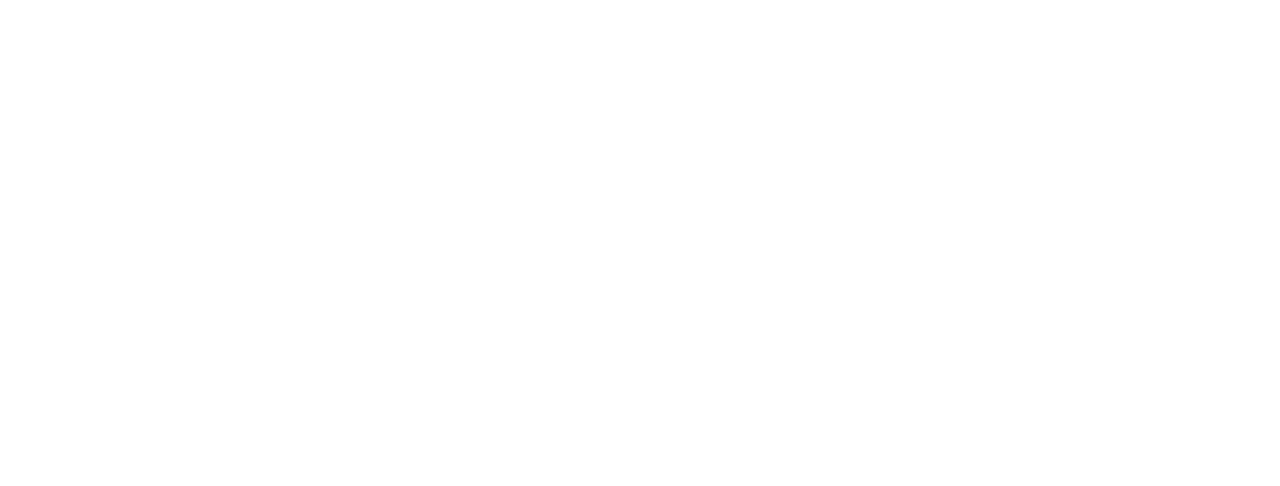
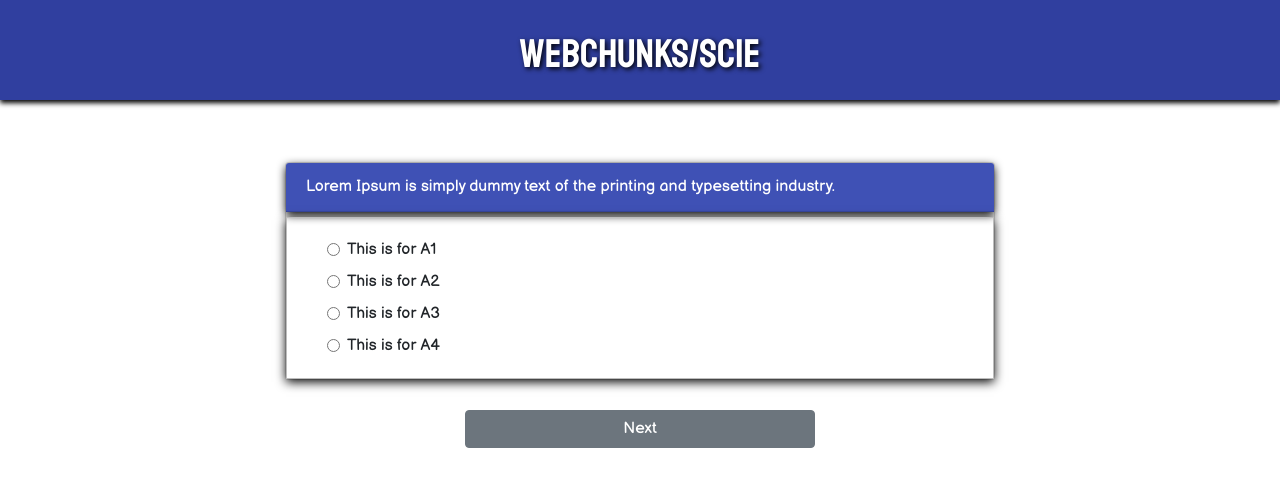
Before and after one commit to sahilbutola08/webchunks, a website: page quiz.html in a window 1280 px wide. Drawn offline with nearby package versions, Linux system fonts and the light colour scheme.

Commit message:
Some tweaks and created quiz template

```diff
--- a/quiz.html
+++ b/quiz.html
@@ -0,0 +1,66 @@
+<!DOCTYPE html>
+<html>
+<head>
+	<title>Quiz</title>
+	<meta charset="utf-8">
+	<meta content="width=device-width,initial-zoom=1" name="viewport">
+	<link rel="stylesheet" type="text/css" href="style.css">
+	<link rel="stylesheet" type="text/css" href="node_modules/bootstrap/dist/css/bootstrap.min.css">
+</head>
+<body>
+<!--header-->
+	<header class="jumbotron" style="background: #303F9F;border-radius: 0px;box-shadow: 0px 3px 5px black; height: 100px;padding: 30px;">
+		<div class="container-fluid">
+			<div class="row">
+				<div class="col-md-8 offset-md-2 text-center text-white">
+					<h1 style="text-shadow: 2px 2px 5px black;">Webchunks/SCIE</h1>
+				</div>
+			</div>
+		</div>
+	</header>
+	<div class="container" style="padding: 30px;" id="que-template">
+		<div class="row">
+			<div class="col-md-8 offset-md-2">
+				<div class="card">
+					<div class="card-header text-white" style="background-color: #3F51B5;">
+						<p id="que" class="mb-0">Lorem Ipsum is simply dummy text of the printing and typesetting industry.</p>
+					</div>
+					<div class="card-body">
+						<form>
+							<div class="form-check row">
+								<div class="col">
+									<div class="form-check">
+										<input type="radio" name="ans" id="a1" class="form-check-input">
+										<label class="form-check-input-label" for="a1">This is for A1</label>
+									</div>
+									<div class="form-check">
+										<input type="radio" name="ans" id="a2" class="form-check-input">
+										<label class="form-check-input-label" for="a2">This is for A2</label>
+									</div>
+									<div class="form-check">
+										<input type="radio" name="ans" id="a3" class="form-check-input">
+										<label class="form-check-input-label" for="a3">This is for A3</label>
+									</div>
+									<div class="form-check">
+										<input type="radio" name="ans" id="a4" class="form-check-input">
+										<label class="form-check-input-label mb-0" for="a4">This is for A4</label>
+									</div>
+								</div>
+							</div>
+						</form>
+					</div>
+				</div>
+			</div>
+		</div>
+	</div>
+	<div class="container text-center">
+		<form>
+			<div class="form-group row">
+				<div class="col-4 offset-4 text-center">
+					<button class="btn btn-secondary btn-block">Next</button>
+				</div>
+			</div>
+		</form>
+	</div>
+</body>
+</html>
--- a/style.css
+++ b/style.css
@@ -19,3 +19,13 @@ body {
 	border-bottom: 1px ridge;
 	border-color: #BDBDBD;
 }
+
+.card-body {
+	margin-top: 5px;
+	border: 1px solid #BDBDBD;
+	box-shadow: 0px 3px 10px black;
+}
+
+.card-header {
+	box-shadow: 0px 3px 10px black;
+}
```
Also changed, not shown: index.html (+1 -1 lines), palette.css (added, +10 -0 lines).
